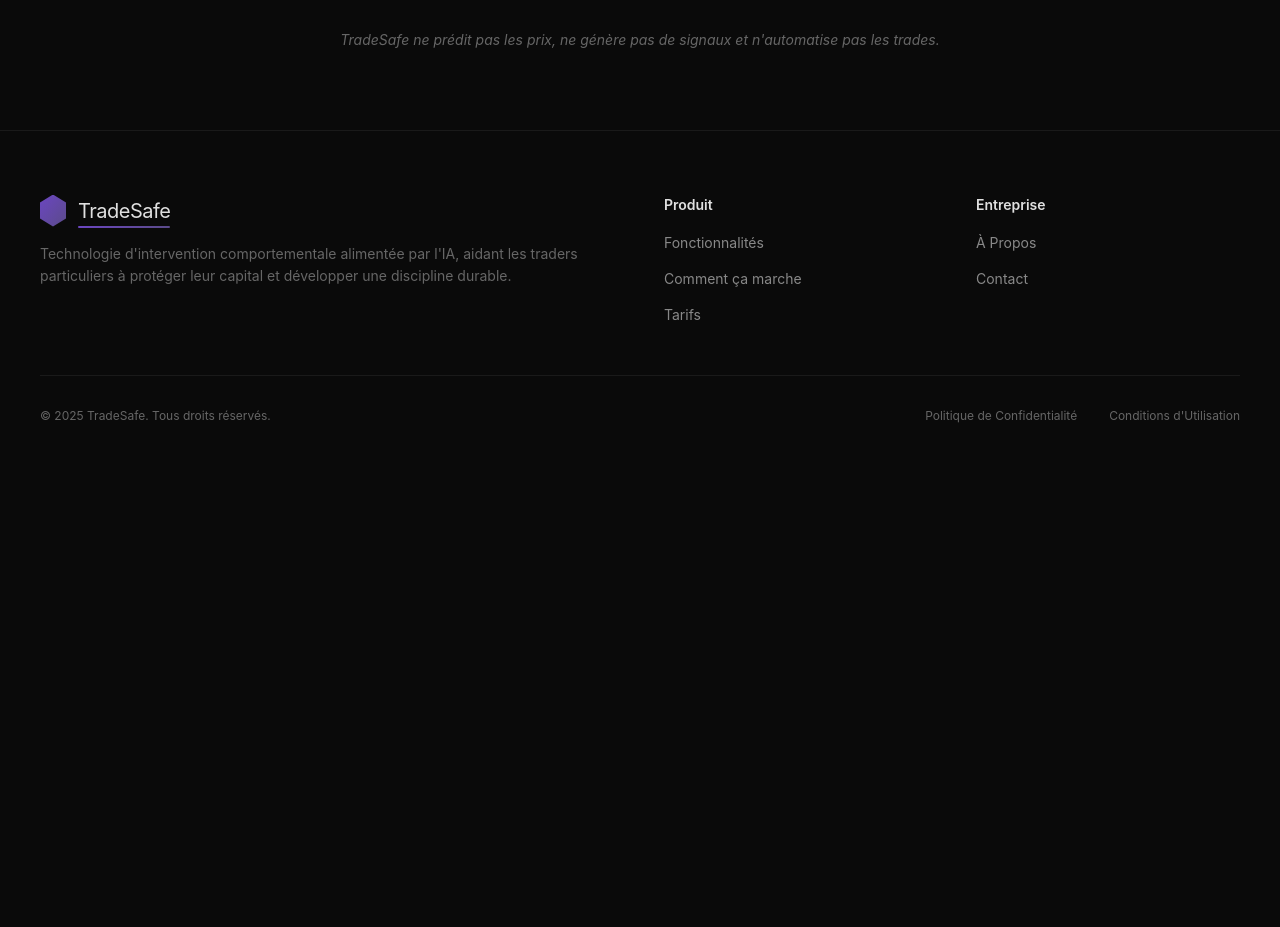
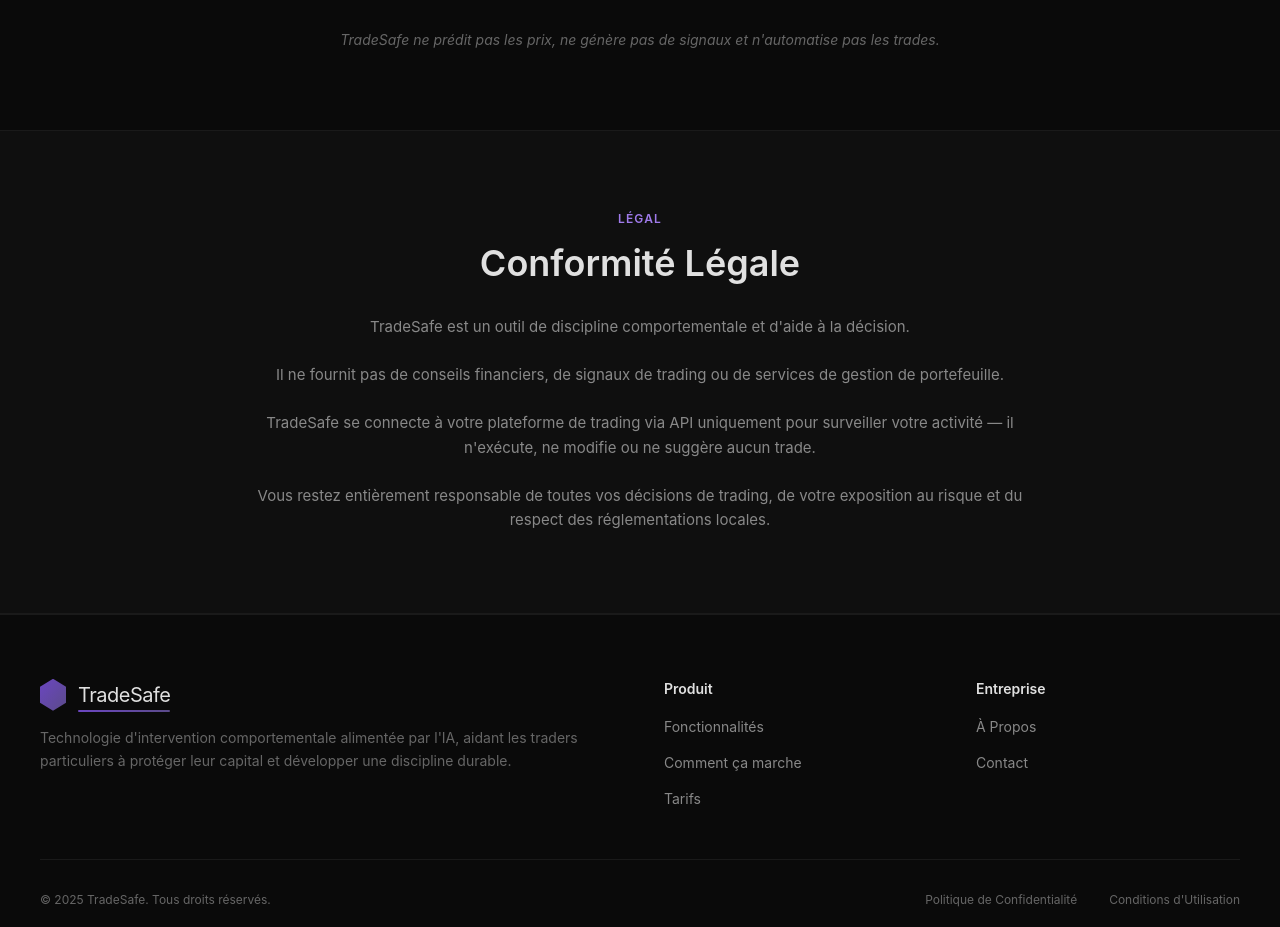
Before and after one commit to Trade-Safe/tradesafe-landing, a Next.js app: page /fr in a window 1280 px wide. Shown: the part 4225-5152 px from the top of the page. Before the commit the page ends 4713 px from the top, so only its background shows below. Built offline with nearby package versions, Linux system fonts and the light colour scheme.

Commit message:
feat: integrate Legal section in French page

```diff
--- a/app/fr/page.tsx
+++ b/app/fr/page.tsx
@@ -4,6 +4,7 @@
 import Pricing from '@/components/Pricing'
 import HowItWorks from '@/components/HowItWorks'
 import Technology from '@/components/Technology'
+import Legal from '@/components/Legal'
 import Footer from '@/components/Footer'
 import messages from '@/messages/fr.json'
 
@@ -69,6 +70,7 @@
         <Pricing {...messages.pricing} />
         <HowItWorks {...messages.howItWorks} />
         <Technology {...messages.technology} />
+        <Legal {...messages.legal} />
       </main>
       <Footer {...messages.footer} />
     </>
```
